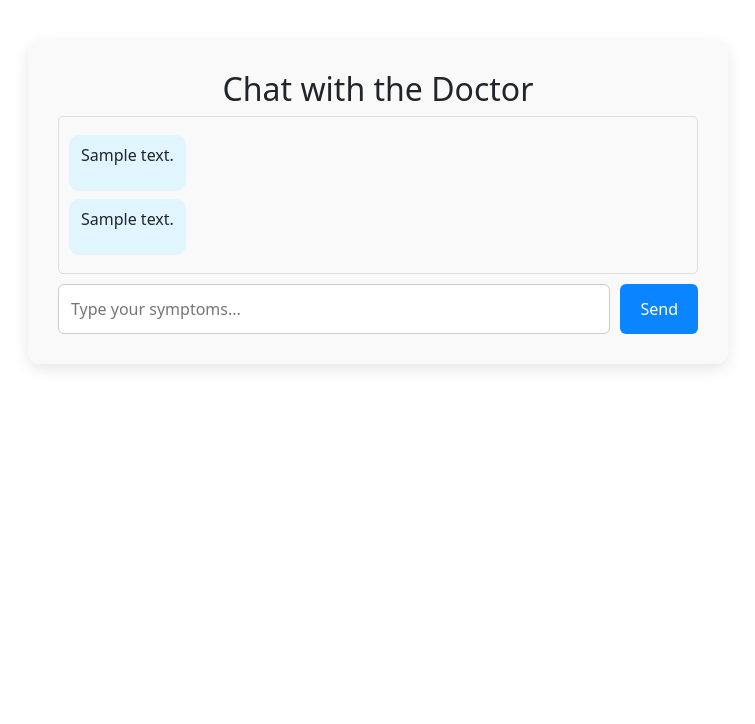
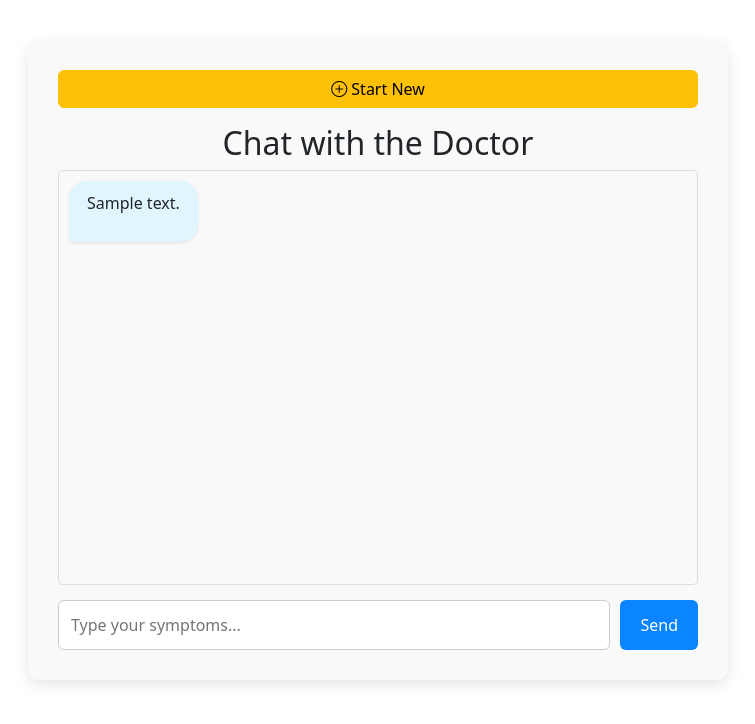
Before and after one commit to kathachy2212/medi_assist, a Django app: page /prescriptions/chat/1/ in a window 1280 px wide. Shown: the part 56-780 px from the top of the page, without its empty margins (262-1017 px from the left). Run offline with Django 5.2, Linux system fonts and the light colour scheme; a user stored in the database is signed in; tables that the repository leaves empty hold one stand-in row (values such as "Sample post"); some libraries are stand-ins or nearby versions.

Commit message:
chat dynamically handelled

```diff
--- a/medi_assist/settings.py
+++ b/medi_assist/settings.py
@@ -89,7 +89,7 @@ DATABASES = {
         'USER': 'postgres',  # your user
         'PASSWORD': 'root',  # your password
         'HOST': 'localhost',
-        'PORT': '5433',
+        'PORT': '5432',
     }
 }
 
--- a/prescriptions/views.py
+++ b/prescriptions/views.py
@@ -323,109 +323,95 @@ def disease_list(request):
 def similarity(a, b):
     return SequenceMatcher(None, a.lower(), b.lower()).ratio()
 
-
 @login_required
 @csrf_exempt
 def chat(request, disease_id):
     disease = get_object_or_404(Disease, id=disease_id)
 
+    # Start fresh on GET: clear all session data
     if request.method == "GET":
-        # Only reset session and delete chat messages if chat not started yet
-        if not request.session.get('chat_started', False):
-            # Reset session chat steps
-            request.session['chat_step'] = 0
-            request.session['chat_complete'] = False
+        request.session['chat_step'] = 0
+        request.session['chat_complete'] = False
+        request.session['chat_history'] = []
 
-            # Delete previous chat messages for this user and disease
-            # ChatMessage.objects.filter(user=request.user, disease=disease).delete()
+        # Load bot questions from DB
+        questions_qs = ChatMessage.objects.filter(disease=disease, is_bot=True).order_by('timestamp')
+        questions = list(questions_qs.values_list('message', flat=True))
+        request.session['chat_questions'] = questions
 
-            # Load bot questions ONLY for this disease
-            questions_qs = ChatMessage.objects.filter(disease=disease, is_bot=True).order_by('timestamp')
-            questions = list(questions_qs.values_list('message', flat=True))
-            request.session['chat_questions'] = questions
+        # Send first bot message
+        if questions:
+            request.session['chat_history'].append({"sender": "bot", "message": questions[0]})
 
-            # Create first bot message if questions exist
-            if questions:
-                ChatMessage.objects.create(user=request.user, disease=disease, message=questions[0], is_bot=True)
+    # Load from session
+    questions = request.session.get('chat_questions', [])
+    chat_step = request.session.get('chat_step', 0)
+    chat_complete = request.session.get('chat_complete', False)
+    chat_history = request.session.get('chat_history', [])
 
-            # Mark chat as started
-            request.session['chat_started'] = True
-
-    # Get current chat progress from session
-    step = request.session.get('chat_step', 0)
-    complete = request.session.get('chat_complete', False)
-    questions = request.session.get('chat_questions', [])
-
-    if request.method == "POST" and not complete:
+    # POST: handle user input
+    if request.method == "POST" and not chat_complete:
         user_input = request.POST.get("message", "").strip()
         if user_input:
-            # Save user input
-            ChatMessage.objects.create(user=request.user, disease=disease, message=user_input, is_bot=False)
+            chat_history.append({"sender": "user", "message": user_input})
 
-            current_question = questions[step]
-            try:
-                current_chat_msg = ChatMessage.objects.get(disease=disease, is_bot=True, message=current_question)
-            except ChatMessage.DoesNotExist:
-                current_chat_msg = None
+            current_question = questions[chat_step] if chat_step < len(questions) else None
+            suggestions = ChatResponseSuggestion.objects.filter(
+                chat_message__message=current_question,
+                chat_message__disease=disease
+            ) if current_question else []
 
-            suggestions = ChatResponseSuggestion.objects.filter(chat_message=current_chat_msg) if current_chat_msg else ChatResponseSuggestion.objects.none()
-
-            matched = False
-            for suggestion in suggestions:
-                if similarity(user_input, suggestion.text) >= 0.6:  # 60% threshold
-                    matched = True
-                    break
+            matched = any(similarity(user_input, s.text) >= 0.6 for s in suggestions)
 
             if not matched:
-                suggestion_texts = [s.text for s in suggestions]
-                ChatMessage.objects.create(
-                    user=request.user,
-                    disease=disease,
-                    message=f"Please give a correct answer. Did you mean: {', '.join(suggestion_texts)}?",
-                    is_bot=True
-                )
-                messages = ChatMessage.objects.filter(user=request.user, disease=disease).order_by("timestamp")
+                suggestion_msg = "Please give a correct answer."
+                chat_history.append({"sender": "bot", "message": suggestion_msg})
+                request.session['chat_history'] = chat_history
                 return render(request, "prescriptions/chatbot.html", {
-                    "messages": messages,
+                    "messages": chat_history,
                     "disease": disease,
                     "show_yes_no": False
                 })
 
-            # User input matched, advance step
-            step += 1
-            request.session['chat_step'] = step
+            # Move to next question
+            chat_step += 1
+            request.session['chat_step'] = chat_step
 
-            if step < len(questions):
-                next_question = questions[step]
-                ChatMessage.objects.create(user=request.user, disease=disease, message=next_question, is_bot=True)
+            if chat_step < len(questions):
+                next_bot_message = questions[chat_step]
+                chat_history.append({"sender": "bot", "message": next_bot_message})
             else:
-                user_msgs = ChatMessage.objects.filter(user=request.user, disease=disease, is_bot=False)
-                symptoms = [msg.message for msg in user_msgs]
+                request.session['chat_complete'] = True
 
+                user_answers = [msg['message'] for msg in chat_history if msg['sender'] == "user"]
                 prescribed = []
+
                 for entry in SymptomMedicine.objects.all():
-                    for symptom in symptoms:
-                        if similarity(symptom, entry.symptom) >= 0.7:
-                            prescribed.append(entry.medicine_name)
-                            break
+                    if any(similarity(ans, entry.symptom) >= 0.7 for ans in user_answers):
+                        prescribed.append(entry.medicine_name)
 
                 if not prescribed:
-                    prescribed = ["Consult a doctor for a proper diagnosis."]
+                    chat_history.append({
+                        "sender": "bot",
+                        "message": "Sorry, your symptoms don't match our database. Please consult a doctor."
+                    })
+                else:
+                    chat_history.append({
+                        "sender": "bot",
+                        "message": "Thank you. Here is your prescription:"
+                    })
+                    chat_history.append({
+                        "sender": "bot",
+                        "message": "\n".join(set(prescribed))
+                    })
 
-                ChatMessage.objects.create(user=request.user, disease=disease, message="Thank you. Here is your prescription:", is_bot=True)
-                ChatMessage.objects.create(user=request.user, disease=disease, message="\n".join(set(prescribed)), is_bot=True)
-                request.session['chat_complete'] = True
-
-    messages = ChatMessage.objects.filter(user=request.user, disease=disease).order_by("timestamp")
-    show_yes_no = not complete and step < len(questions)
+        request.session['chat_history'] = chat_history
 
     return render(request, "prescriptions/chatbot.html", {
-        "messages": messages,
+        "messages": request.session.get('chat_history', []),
         "disease": disease,
-        "show_yes_no": show_yes_no
+        "show_yes_no": not chat_complete and chat_step < len(questions)
     })
-
-
 
 
 
--- a/templates/prescriptions/chatbot.html
+++ b/templates/prescriptions/chatbot.html
@@ -9,50 +9,53 @@
         padding: 30px;
         border-radius: 12px;
         box-shadow: 0 5px 15px rgba(0, 0, 0, 0.1);
+        display: flex;
+        flex-direction: column;
+        height: 80vh;
     }
 
     #chat-box {
-        max-height: 400px;
+        flex: 1;
         overflow-y: auto;
         padding: 10px;
         background-color: #f9f9f9;
         border: 1px solid #ddd;
         border-radius: 5px;
+
+        display: flex;
+        flex-direction: column;
+        gap: 10px;
     }
 
-    .user-message,
-    .bot-message {
-        margin-bottom: 15px;
+    .bot-message,
+    .user-message {
+        max-width: 70%;
         padding: 12px 18px;
         border-radius: 18px;
-        max-width: 80%;
         word-wrap: break-word;
+        font-size: 16px;
+        line-height: 1.3;
+        box-shadow: 0 1px 3px rgba(0,0,0,0.1);
     }
 
     .bot-message {
         background-color: #e1f5fe;
-        margin: 8px 0;
-        padding: 8px 12px;
-        border-radius: 10px;
-        width: fit-content;
-        max-width: 80%;
+        align-self: flex-start;
+        text-align: left;
+        border-bottom-left-radius: 4px;
     }
 
     .user-message {
         background-color: #c8e6c9;
-        margin: 8px 0;
-        padding: 8px 12px;
-        border-radius: 10px;
         align-self: flex-end;
-        width: fit-content;
-        max-width: 80%;
-        margin-left: auto;
+        text-align: right;
+        border-bottom-right-radius: 4px;
     }
 
     form {
         display: flex;
         gap: 10px;
-        margin-top: 10px;
+        margin-top: 15px;
     }
 
     form input[type="text"] {
@@ -95,20 +98,26 @@
 </style>
 
 <div class="chat-container">
+    <a href="{% url 'start_chat' disease.id %}" class="btn btn-warning mb-3">
+    <i class="bi bi-plus-circle"></i> Start New
+   </a>
     <h2 style="text-align:center;">Chat with the Doctor</h2>
 
     <div id="chat-box">
-        {% for message in messages %}
-            <div class="{% if message.is_bot %}bot-message{% else %}user-message{% endif %}">
-                {{ message.message|linebreaks }}
-            </div>
-        {% endfor %}
+        {% comment %} Wrap messages in a flex column {% endcomment %}
+        <div style="display: flex; flex-direction: column; gap: 10px;">
+            {% for message in messages %}
+                <div class="{% if message.sender == 'bot' %}bot-message{% else %}user-message{% endif %}">
+                    {{ message.message|linebreaks }}
+                </div>
+            {% endfor %}
+        </div>
     </div>
 
     {% if not request.session.chat_complete %}
     <form method="POST" action="">
         {% csrf_token %}
-        <input type="text" name="message" placeholder="Type your symptoms..." required />
+        <input type="text" name="message" placeholder="Type your symptoms..." autocomplete="off" required />
         <button type="submit">Send</button>
     </form>
     {% endif %}
@@ -123,7 +132,7 @@
 </div>
 
 <script>
-  // Auto-scroll to the bottom of the chat box
+  // Auto-scroll to the bottom of the chat box on page load or update
   const chatBox = document.getElementById("chat-box");
   if (chatBox) {
       chatBox.scrollTop = chatBox.scrollHeight;
```
